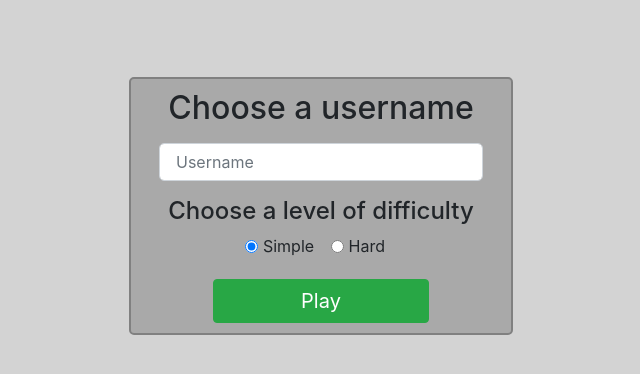
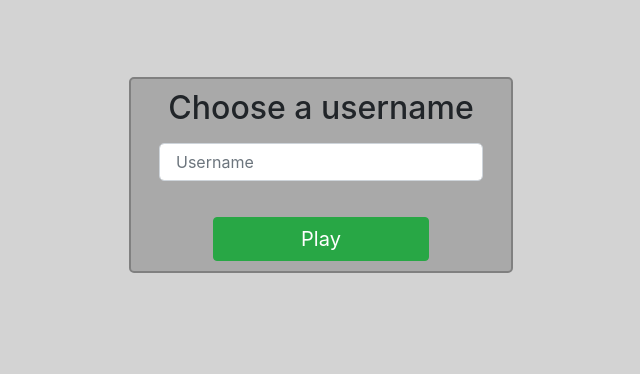
Before and after one commit to Sintuz/Nim, a PHP site: page /login.php in a window 1280 px wide. Shown: the part 163-537 px from the top of the page, without its empty margins (319-959 px from the left). Run offline with PHP 8.4, Linux system fonts and the light colour scheme.

Commit message:
Removed difficulty radio buttons

```diff
--- a/login.php
+++ b/login.php
@@ -5,8 +5,6 @@ session_start();
 if (isset($_SESSION['user'])) header('Location: index.php');
 if ($_SERVER['REQUEST_METHOD'] == 'POST') {
     $_SESSION['user'] = htmlspecialchars($_POST['username']);
-    $_SESSION['difficulty'] = $_POST['difficulty'];
-    var_dump($_POST);
     header('Location: index.php');
 }
 ?>
@@ -43,17 +41,6 @@ if ($_SERVER['REQUEST_METHOD'] == 'POST') {
             <label id="label-title" for="input-name"><h2>Choose a username</h2></label>
             <input id="input-name" type="text" class="form-control" placeholder="Username" name="username" required>
         </div>
-        <h4>Choose a level of difficulty</h4>
-        <div class="form-check form-check-inline">
-            <input class="form-check-input" type="radio" name="difficulty" id="inlineRadioSimple"
-                   value="simple" checked>
-            <label class="form-check-label" for="inlineRadioSimple">Simple</label>
-        </div>
-        <div class="form-check form-check-inline">
-            <input class="form-check-input" type="radio" name="difficulty" id="inlineRadioHard" value="hard">
-            <label class="form-check-label" for="inlineRadioHard">Hard</label>
-        </div>
-        <br>
         <button id="submit-button" type="submit" class="btn btn-success">Play</button>
     </form>
 </div>
```
